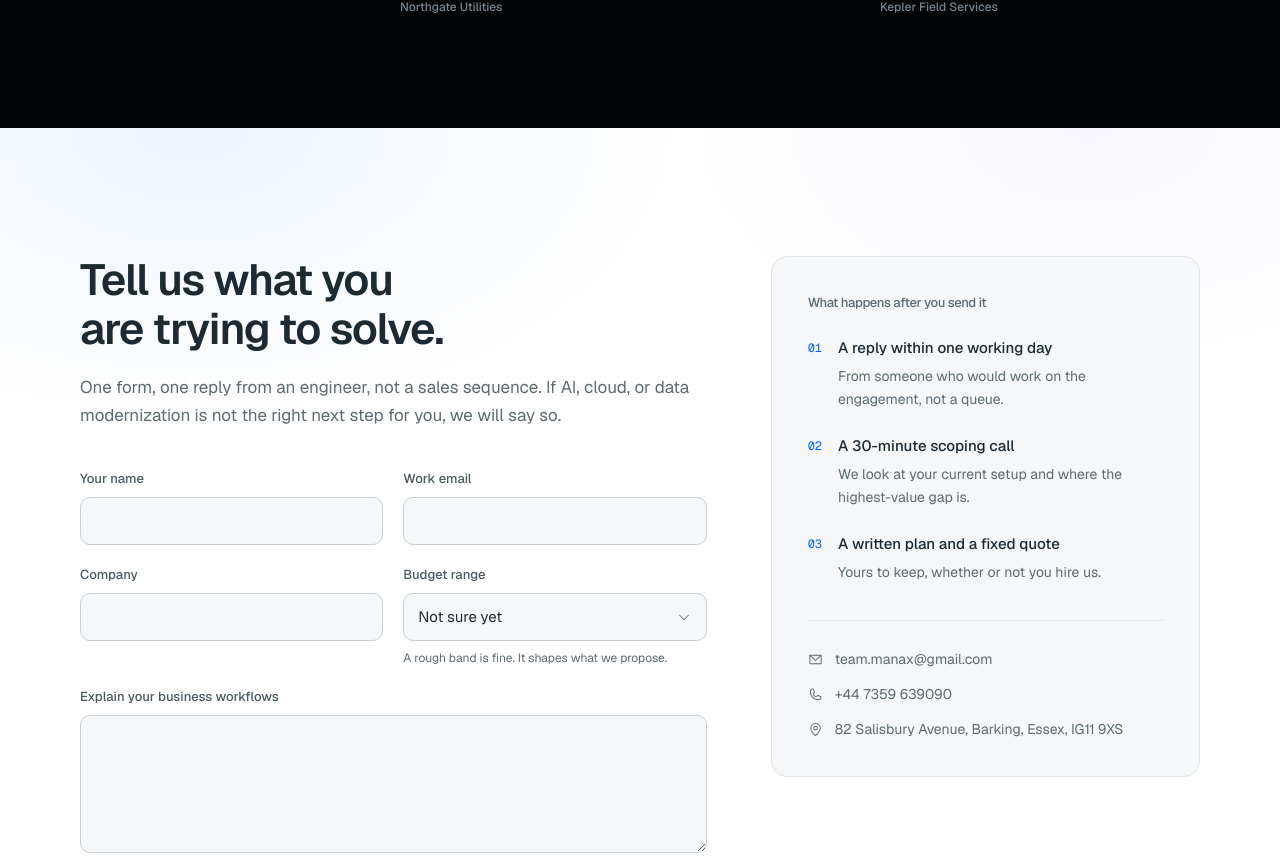
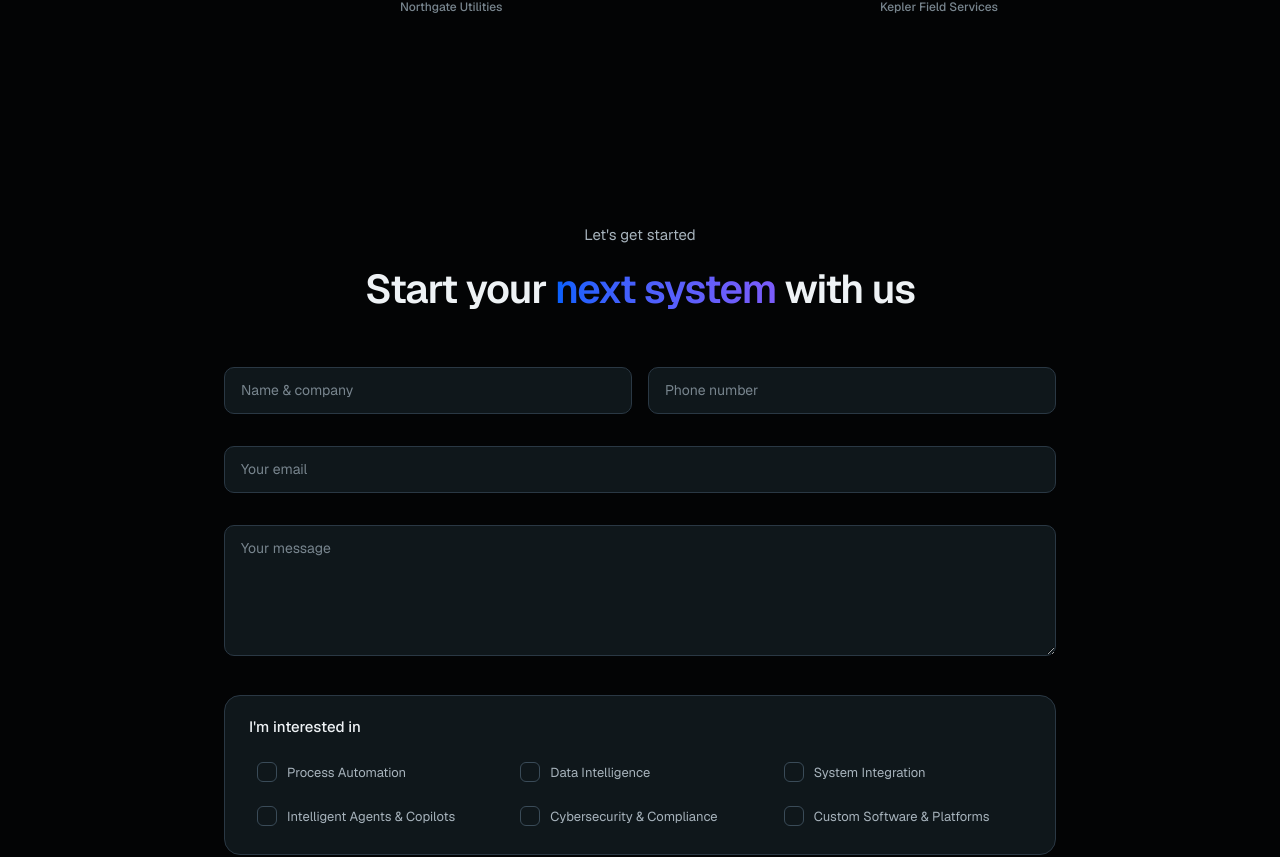
Before and after one commit to umarprogrammer19/Axora-Innovative-Solutions, a Next.js app: page /our-work in a window 1280 px wide. Shown: the part 3457-4314 px from the top of the page. Built offline with nearby package versions, Linux system fonts and the light colour scheme.

Commit message:
feat: use the new dedicated OurWorkContactForm
Swaps the reused Inquiry component for the page-specific form that matches
the reference's field layout.

```diff
--- a/src/app/our-work/page.tsx
+++ b/src/app/our-work/page.tsx
@@ -2,7 +2,7 @@ import type { Metadata } from "next";
 
 import { PageHero } from "@/components/site/PageHero";
 import { OurWorkGrid } from "@/components/site/OurWorkGrid";
-import { Inquiry } from "@/components/site/Inquiry";
+import { OurWorkContactForm } from "@/components/site/OurWorkContactForm";
 import { ourWorkPage } from "@/lib/content";
 
 export const metadata: Metadata = {
@@ -14,7 +14,9 @@ export const metadata: Metadata = {
  * /our-work: a filterable wall of case studies, the same normal PageHero
  * band used on /services and /contact rather than a full-bleed video hero
  * (that treatment stays reserved for the home page). Bands: dark hero, dark
- * case-study wall, white inquiry form.
+ * case-study wall, dark contact form - the reference runs this whole page
+ * dark, so the form stays dark too rather than switching to Axora's usual
+ * light contact band.
  */
 export default function OurWorkPage() {
   return (
@@ -32,7 +34,7 @@ export default function OurWorkPage() {
         body={ourWorkPage.body}
       />
       <OurWorkGrid />
-      <Inquiry showInterests />
+      <OurWorkContactForm />
     </main>
   );
 }
```
